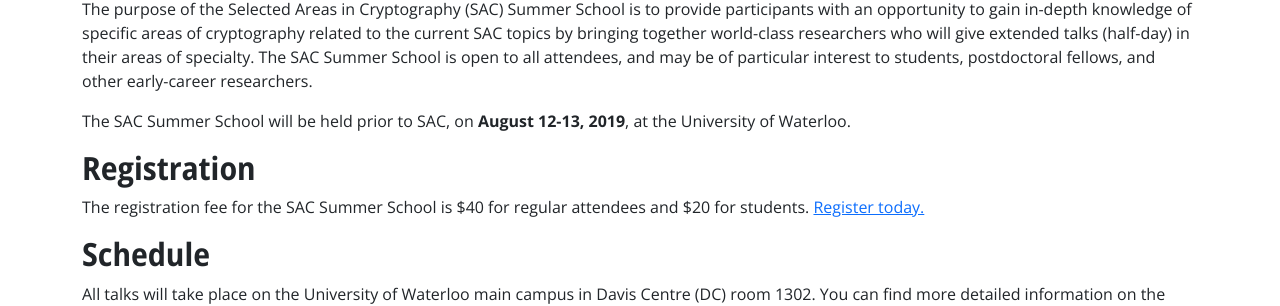
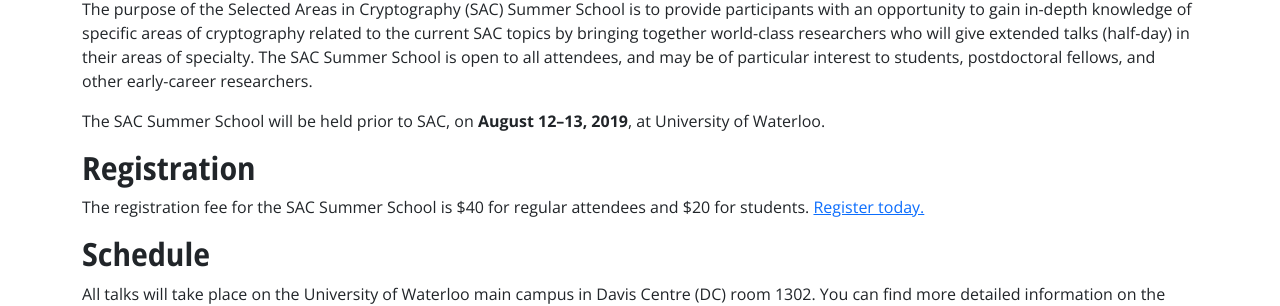
Before and after one commit to sac-workshop/sac-2023, a Jekyll site: the page built from summer-school.md, in a window 1280 px wide. Shown: the part 307-613 px from the top of the page. Built offline with Jekyll 4.4.1, drawn with Linux system fonts in a browser that asks for light colours.

Commit message:
Make a few more things hideable

```diff
--- a/_data/variables.yml
+++ b/_data/variables.yml
@@ -11,7 +11,10 @@ iacr_in_cooperation_with: true
 proceedings_in_springer_lncs: true
 show_registration: true # set to false if you're not ready to show the registration page yet
 show_schedule: true # set to false if you're not ready to display the schedule page yet
+show_sponsors: true # set to false if you're not ready to display any sponsors
 show_speakers: true # set to false if you're not ready to display the invited speakers page yet
+show_summer_school: true # set to false if you're not ready to display the summer school information page yet
+show_travel: true # set to false if you're not ready to display the travel information page yet
 banner_image: images/waterloo-wide.jpg # crop image so it's much wider than tall, e.g., 2000x625
 organizer_email: sac2019chairs@gmail.com
 url_submission: https://easychair.org/conferences/?conf=acisp2015 # comment this out to disable the submission link
--- a/_includes/footer.html
+++ b/_includes/footer.html
@@ -1,3 +1,5 @@
+{% if site.data.variables.show_sponsors and site.data.sponsors.size > 0 %}
+
 <br><br><br>
 
 <hr>
@@ -19,6 +21,8 @@
   </div>
 </footer>
 
+{% endif %}
+
 <br><br>
 
 <script src="js/bootstrap.bundle.min.js"></script>
--- a/_includes/header.html
+++ b/_includes/header.html
@@ -121,16 +121,20 @@ h1, h2, h3, h4, h5, h6 {
             {% endif %}
           </li>
           {% endif %}
+          {% if site.data.variables.show_summer_school %}
           <li class="nav-item">
             {% if page.name == 'summer-school.md' %}<span class="btn btn-secondary fw-bold">SAC Summer School</span>
             {% else %}<a class="nav-link" href="summer-school.html">SAC Summer School</a>
             {% endif %}
           </li>
+          {% endif %}
+          {% if site.data.variables.show_travel %}
           <li class="nav-item">
             {% if page.name == 'travel.md' %}<span class="btn btn-secondary fw-bold">Travel</span>
             {% else %}<a class="nav-link" href="travel.html">Travel</a>
             {% endif %}
           </li>
+          {% endif %}
           <li class="nav-item">
             <a class="nav-link" href="https://sacworkshop.org/SAC-history.html" target="_blank">Past Years</a>
           </li>
--- a/summer-school.md
+++ b/summer-school.md
@@ -7,7 +7,9 @@ title: SAC Summer School
 
 The purpose of the Selected Areas in Cryptography (SAC) Summer School is to provide participants with an opportunity to gain in-depth knowledge of specific areas of cryptography related to the current SAC topics by bringing together world-class researchers who will give extended talks (half-day) in their areas of specialty. The SAC Summer School is open to all attendees, and may be of particular interest to students, postdoctoral fellows, and other early-career researchers.
 
-The SAC Summer School will be held prior to SAC, on **August 12-13, 2019**, at the University of Waterloo.
+The SAC Summer School will be held prior to SAC, on **{{ site.data.variables.dates_school }}**, at {{ site.data.variables.location }}.
+
+{% if site.data.variables.show_summer_school %}
 
 ## Registration
 
@@ -70,3 +72,5 @@ For directions and travel arrangements, see [Travel and Accommodations](travel.h
   </tr>
 </tbody>
 </table>
+
+{% endif %}
```
Also changed, not shown: travel.md (+8 -0 lines).
